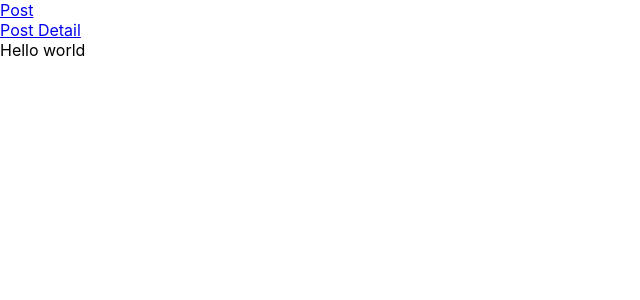
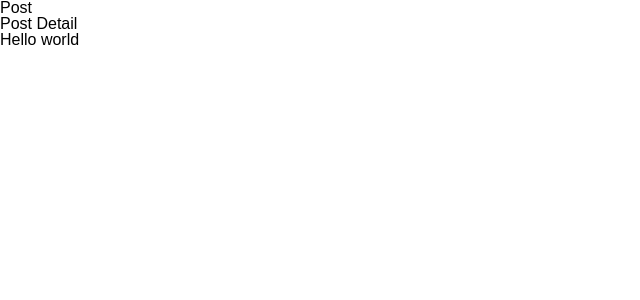
Before and after one commit to snaag/snaag.github.io, a React (Create React App) app: page / in a window 1280 px wide. Shown: the top 300 px of the page, without its empty margins (0-640 px from the left). Built offline with nearby package versions, Linux system fonts and the light colour scheme.

Commit message:
reset.css and apply tailwindcss and font - font : Noto Sans KR

```diff
--- a/src/index.css
+++ b/src/index.css
@@ -1,13 +1,58 @@
+/* import tailwind */
+@tailwind base;
+@tailwind components;
+@tailwind utilities;
+
+/* reset.css */
+html, body, div, span, applet, object, iframe,
+h1, h2, h3, h4, h5, h6, p, blockquote, pre,
+a, abbr, acronym, address, big, cite, code,
+del, dfn, em, img, ins, kbd, q, s, samp,
+small, strike, strong, sub, sup, tt, var,
+b, u, i, center,
+dl, dt, dd, ol, ul, li,
+fieldset, form, label, legend,
+table, caption, tbody, tfoot, thead, tr, th, td,
+article, aside, canvas, details, embed,
+figure, figcaption, footer, header, hgroup,
+menu, nav, output, ruby, section, summary,
+time, mark, audio, video {
+  margin: 0;
+  padding: 0;
+  border: 0;
+  font-size: 100%;
+  font: inherit;
+  vertical-align: baseline;
+}
+/* HTML5 display-role reset for older browsers */
+article, aside, details, figcaption, figure,
+footer, header, hgroup, menu, nav, section {
+  display: block;
+}
 body {
-  margin: 0;
-  font-family: -apple-system, BlinkMacSystemFont, 'Segoe UI', 'Roboto', 'Oxygen',
-    'Ubuntu', 'Cantarell', 'Fira Sans', 'Droid Sans', 'Helvetica Neue',
-    sans-serif;
-  -webkit-font-smoothing: antialiased;
-  -moz-osx-font-smoothing: grayscale;
+  line-height: 1;
+  font-family: "Noto Sans KR", sans-serif;
+  font-optical-sizing: auto;
+  font-weight: 400;
+  font-style: normal;
+}
+ol, ul {
+  list-style: none;
+}
+blockquote, q {
+  quotes: none;
+}
+blockquote:before, blockquote:after,
+q:before, q:after {
+  content: '';
+  content: none;
+}
+table {
+  border-collapse: collapse;
+  border-spacing: 0;
 }
 
 code {
   font-family: source-code-pro, Menlo, Monaco, Consolas, 'Courier New',
-    monospace;
+  monospace;
 }
```
